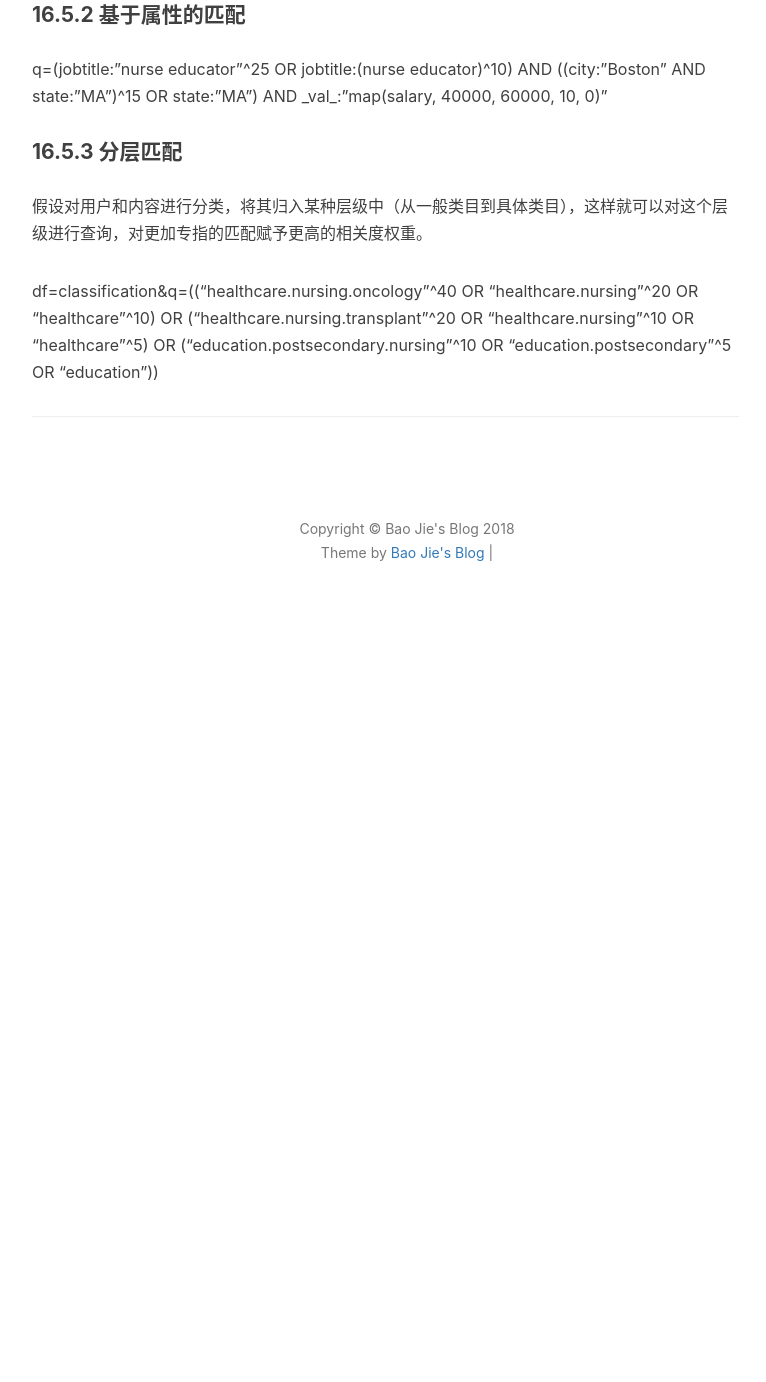
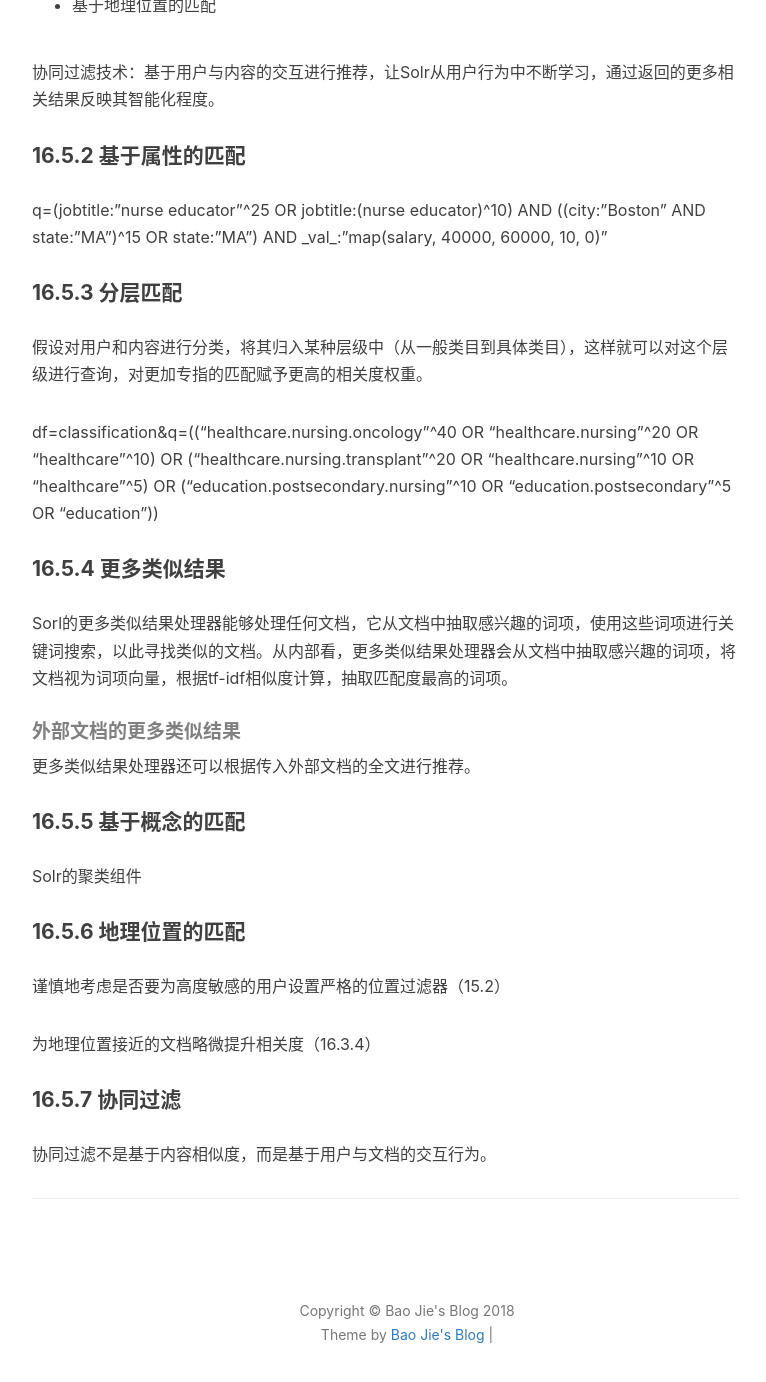
Before and after one commit to jiebaojie/jiebaojie.github.io, a Jekyll site: the page built from notes/search/solrInAction.md, in a window 1280 px wide and 1400 px high, scrolled down 18720 px. Shown: the top 1382 px of the window, without its empty margins (233-999 px from the left). Built offline with Jekyll 4.4.1, drawn with Linux system fonts in a browser that asks for light colours; nearby versions of some CDN libraries; comment, search, counter and statistics services are not loaded; before the commit the page ends 19350 px from its top, so only the background shows below that; some of the changed text lies outside the part shown.

Commit message:
by baojie

```diff
--- a/notes/search/solrInAction.md
+++ b/notes/search/solrInAction.md
@@ -549,3 +549,25 @@
 假设对用户和内容进行分类，将其归入某种层级中（从一般类目到具体类目），这样就可以对这个层级进行查询，对更加专指的匹配赋予更高的相关度权重。
 
 df=classification&q=(("healthcare.nursing.oncology"^40 OR "healthcare.nursing"^20 OR "healthcare"^10) OR ("healthcare.nursing.transplant"^20 OR "healthcare.nursing"^10 OR "healthcare"^5) OR ("education.postsecondary.nursing"^10 OR "education.postsecondary"^5 OR "education"))
+
+#### 16.5.4 更多类似结果
+
+Sorl的更多类似结果处理器能够处理任何文档，它从文档中抽取感兴趣的词项，使用这些词项进行关键词搜索，以此寻找类似的文档。从内部看，更多类似结果处理器会从文档中抽取感兴趣的词项，将文档视为词项向量，根据tf-idf相似度计算，抽取匹配度最高的词项。
+
+##### 外部文档的更多类似结果
+
+更多类似结果处理器还可以根据传入外部文档的全文进行推荐。
+
+#### 16.5.5 基于概念的匹配
+
+Solr的聚类组件
+
+#### 16.5.6 地理位置的匹配
+
+谨慎地考虑是否要为高度敏感的用户设置严格的位置过滤器（15.2）
+
+为地理位置接近的文档略微提升相关度（16.3.4）
+
+#### 16.5.7 协同过滤
+
+协同过滤不是基于内容相似度，而是基于用户与文档的交互行为。
```
Also changed, not shown: notes.html (+6 -1 lines), notes/machinelearning/programmingCollectiveIntelligence.md (+10 -0 lines), notes/rs/iTimeRecommenderAlgorithm.md (added, +96 -0 lines), notes/rs/recommenderSystemsAnIntroduction.md (+1 -1 lines), img/notes/rs/iTimeRecommenderAlgorithm/data_dependency.jpeg (added), img/notes/rs/iTimeRecommenderAlgorithm/online_train.jpeg (added), img/notes/rs/iTimeRecommenderAlgorithm/recall_strategy.jpeg (added), img/notes/rs/iTimeRecommenderAlgorithm/rs.jpeg (added).
